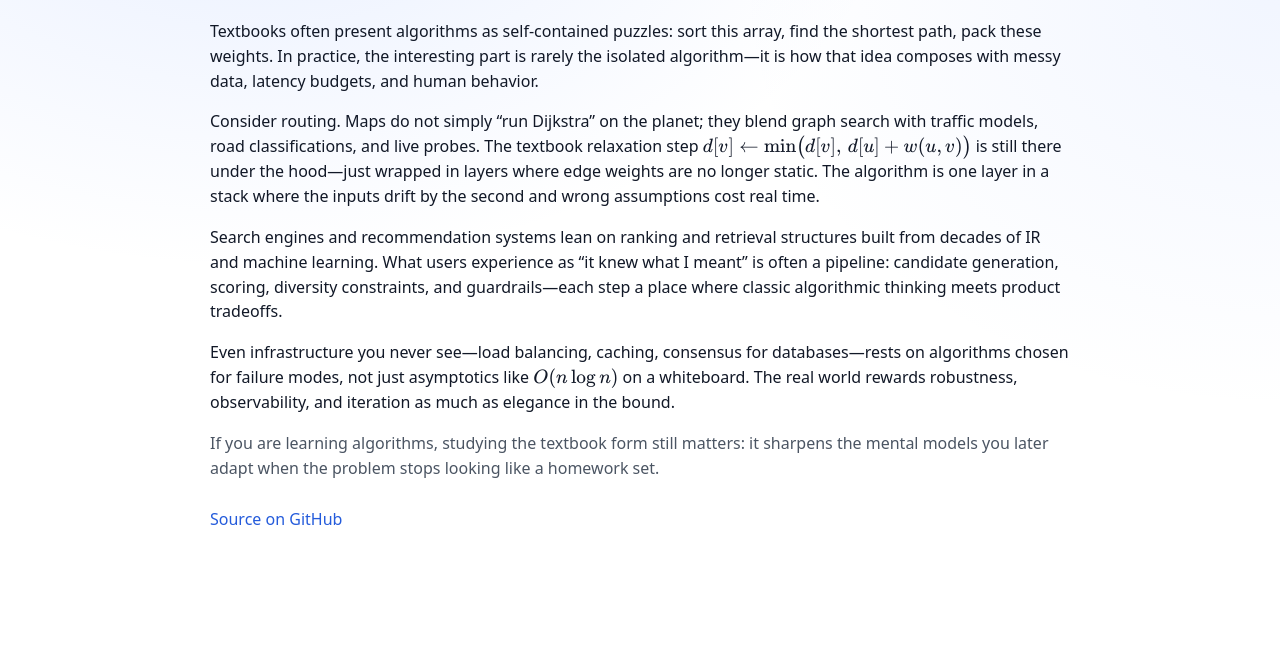
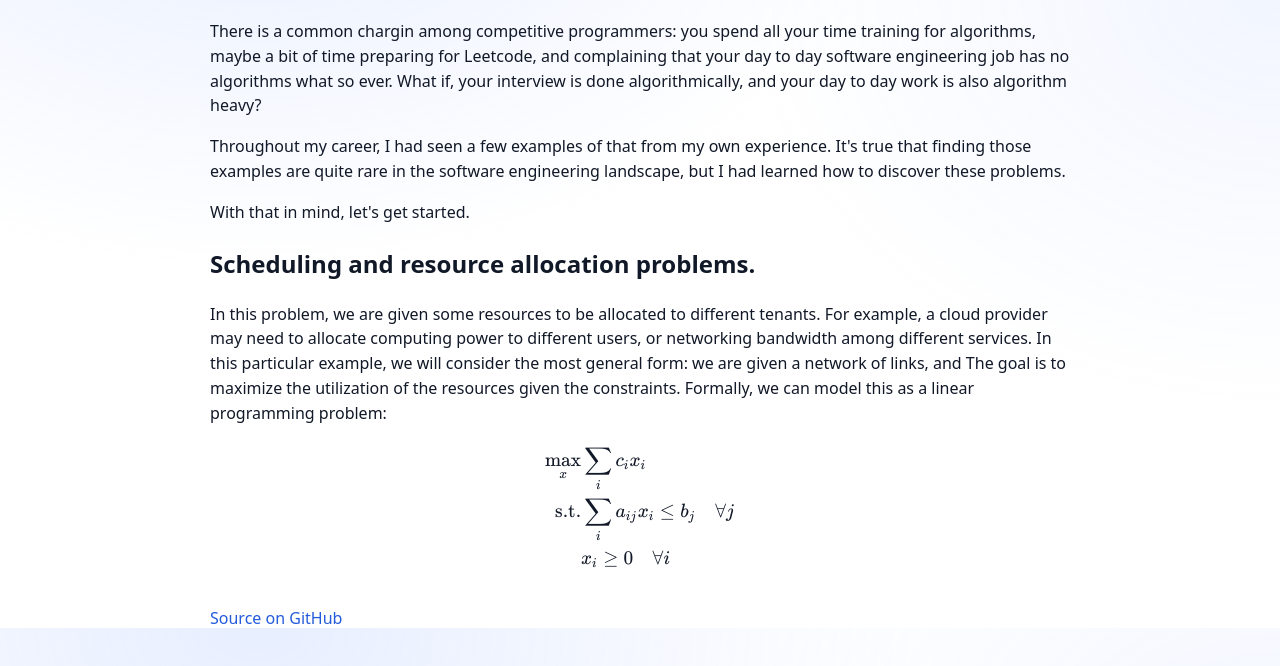
Before and after one commit to ll931110again/ll931110again.github.io, a plain HTML site: page posts/algorithms-in-the-real-world.html in a window 1280 px wide. Shown: the part 172-838 px from the top of the page. Before the commit the page ends 800 px from the top, so only its background shows below. Drawn offline with nearby package versions, Linux system fonts and the light colour scheme.

Commit message:
Restore Algorithms in the Real World draft; keep KaTeX includes only
The KaTeX commit had replaced the author's updated post body with an older template.

Co-authored-by: Cursor <cursoragent@cursor.com>

```diff
--- a/posts/algorithms-in-the-real-world.html
+++ b/posts/algorithms-in-the-real-world.html
@@ -40,31 +40,40 @@
 
         <div class="post-body">
           <p>
-            Textbooks often present algorithms as self-contained puzzles: sort this array, find the shortest
-            path, pack these weights. In practice, the interesting part is rarely the isolated algorithm—it is
-            how that idea composes with messy data, latency budgets, and human behavior.
+            There is a common chargin among competitive programmers: you spend all your time training for algorithms, maybe a bit of time preparing
+            for Leetcode, and complaining that your day to day software engineering job has no algorithms what so ever. What if, your interview is done
+            algorithmically, and your day to day work is also algorithm heavy?
           </p>
+
           <p>
-            Consider routing. Maps do not simply “run Dijkstra” on the planet; they blend graph search with
-            traffic models, road classifications, and live probes. The textbook relaxation step
-            \(d[v] \leftarrow \min\bigl(d[v],\, d[u] + w(u,v)\bigr)\) is still there under the hood—just
-            wrapped in layers where edge weights are no longer static. The algorithm is one layer in a stack
-            where the inputs drift by the second and wrong assumptions cost real time.
+            Throughout my career, I had seen a few examples of that from my own experience. It's true that finding those examples are quite rare
+            in the software engineering landscape, but I had learned how to discover these problems.
           </p>
+
           <p>
-            Search engines and recommendation systems lean on ranking and retrieval structures built from
-            decades of IR and machine learning. What users experience as “it knew what I meant” is often a
-            pipeline: candidate generation, scoring, diversity constraints, and guardrails—each step a place
-            where classic algorithmic thinking meets product tradeoffs.
+            With that in mind, let's get started.
           </p>
+
+          <h2>
+            Scheduling and resource allocation problems.
+          </h2>
+
           <p>
-            Even infrastructure you never see—load balancing, caching, consensus for databases—rests on
-            algorithms chosen for failure modes, not just asymptotics like \(O(n \log n)\) on a whiteboard.
-            The real world rewards robustness, observability, and iteration as much as elegance in the bound.
-          </p>
-          <p class="muted">
-            If you are learning algorithms, studying the textbook form still matters: it sharpens the mental
-            models you later adapt when the problem stops looking like a homework set.
+            In this problem, we are given some resources to be allocated to different tenants. For example, a cloud provider may need to allocate
+            computing power to different users, or networking bandwidth among different services. In this particular example, we will consider the most
+            general form: we are given a network of links, and
+
+            The goal is to maximize the utilization of the resources given the constraints.
+
+            Formally, we can model this as a linear programming problem:
+
+            $$
+            \begin{align*}
+            \max_{x} & \sum_{i} c_i x_i \\
+            \text{s.t.} & \sum_{i} a_{ij} x_i \leq b_j \quad \forall j \\
+            & x_i \geq 0 \quad \forall i
+            \end{align*}
+            $$
           </p>
         </div>
       </article>
```
